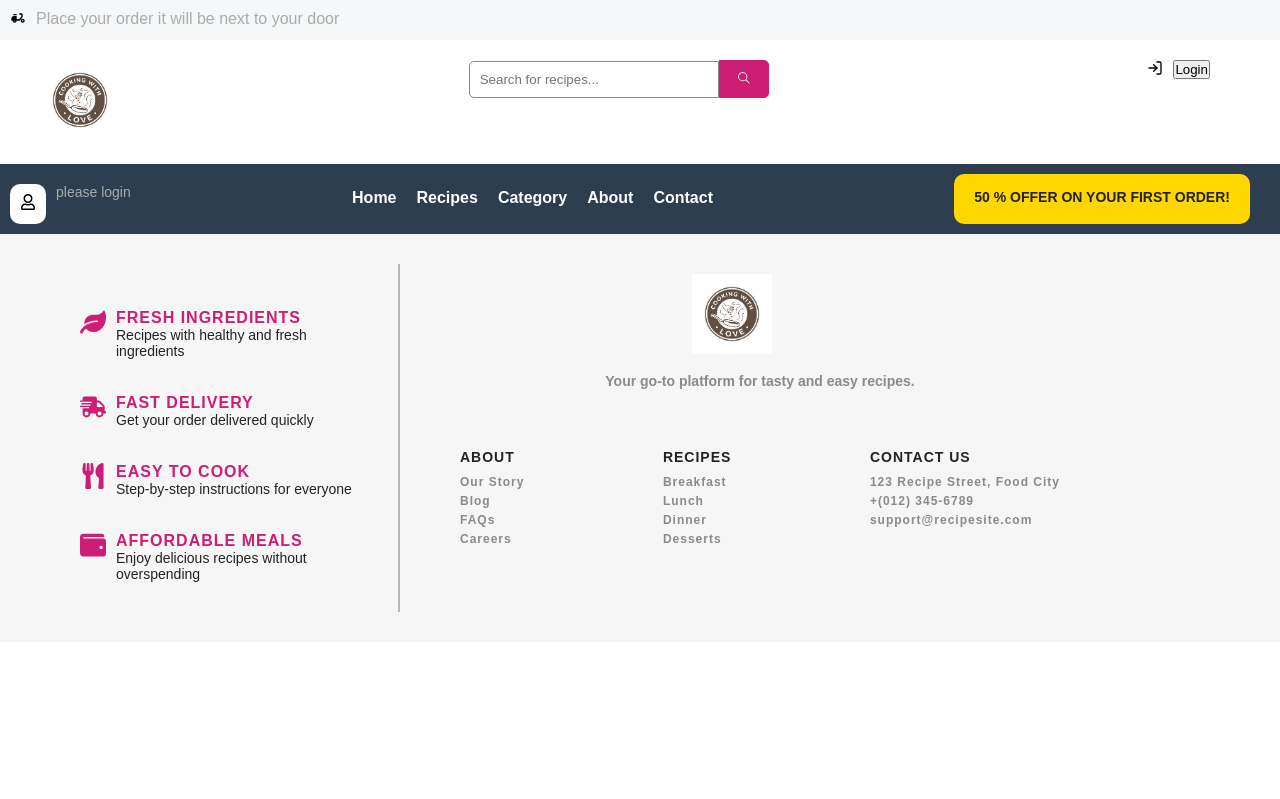
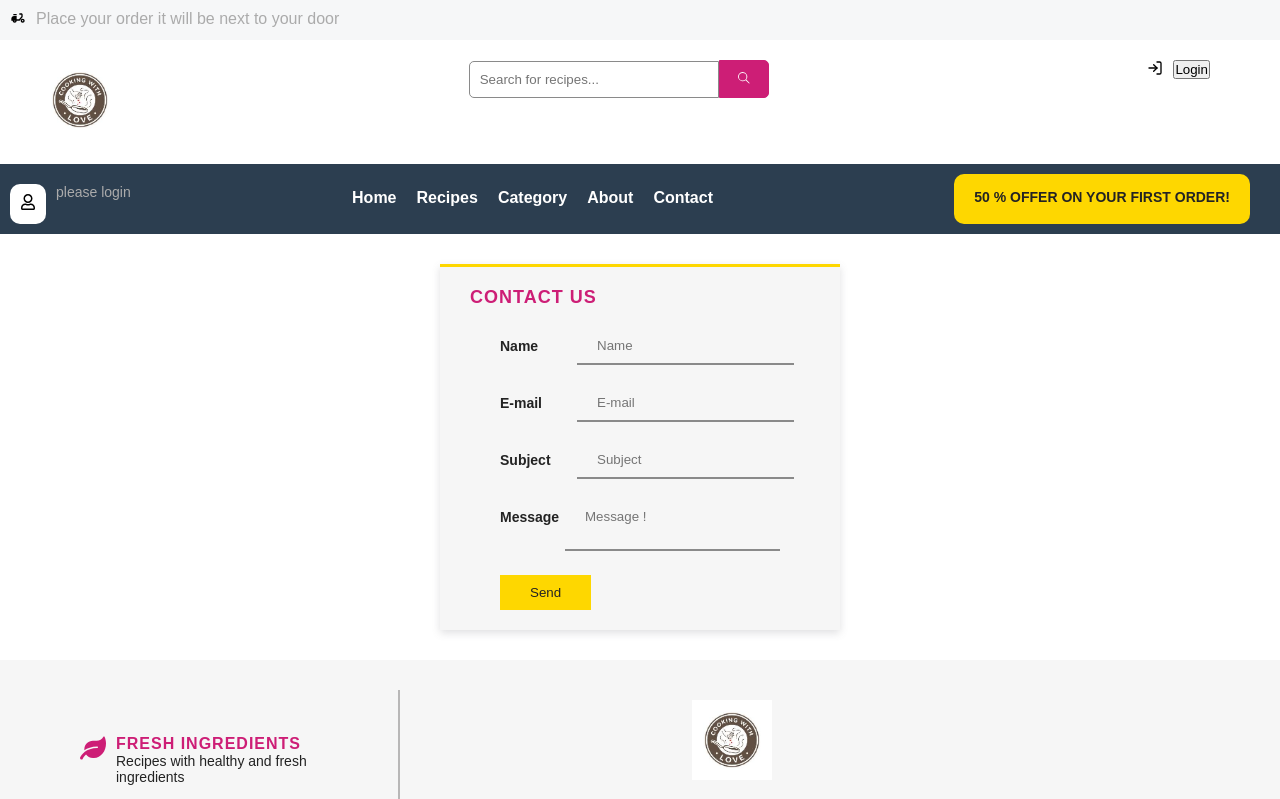
Before and after one commit to samyuktha215/recipesite, a React (Vite) app: page /contact in a window 1280 px wide. Shown: the top 799 px of the page. Built offline with nearby package versions, Linux system fonts and the light colour scheme.

Commit message:
added contactfeature

```diff
--- /dev/null
+++ b/src/components/contact.css
@@ -0,0 +1,70 @@
+* {
+	margin: 0;
+	padding: 0;
+	font-family: sans-serif;
+	box-sizing: border-box;
+}
+.contact {
+	padding: 20px 40px;
+	width: 100%;
+}
+.contact .container {
+	padding: 10px 20px;
+	max-width: 100%;
+}
+.contact .container .form {
+	width: 400px;
+	background: #f6f6f6;
+	padding: 20px 30px;
+	box-shadow: rgba(100, 100, 111, 0.2) 0px 3px 8px;
+	margin: 0px auto;
+	border-top: 3px solid #fed700;
+	border: radius 5px;
+}
+.contact .container .form h2 {
+	color: #cd1e76;
+	text-transform: uppercase;
+	font-size: 18px;
+	letter-spacing: 1px;
+	font-weight: 600;
+}
+.contact .container .form .box {
+	display: flex;
+	margin-top: 20px;
+	justify-content: space-between;
+}
+.contact .container .form .box .label h4 {
+	margin-left: 30px;
+	color: #232323;
+	font-size: 14px;
+	font-weight: 600;
+	margin-top: 10px;
+}
+.contact .container .form .box .input input {
+	margin-right: 16px;
+	border: none;
+	outline: none;
+	background: none;
+	border-bottom: 2px solid #8a8a8a;
+	padding: 10px 20px;
+}
+.contact .container .form .box .input textarea {
+	margin-right: 30px;
+	border: none;
+	outline: none;
+	background: none;
+	border-bottom: 2px solid #8a8a8a;
+	padding: 10px 20px;
+	resize: none;
+}
+.contact .container .form button {
+	margin-top: 20px;
+	margin-left: 30px;
+	padding: 10px 30px;
+	color: #232323;
+	border: none;
+	outline: none;
+	background: none;
+	background: #fed700;
+	cursor: pointer;
+}
--- /dev/null
+++ b/src/components/contact.jsx
@@ -0,0 +1,85 @@
+import React, { useState } from 'react'
+import './contact.css'
+
+const Contact = () => {
+    const[user,setUser]= useState(
+        {
+            Name: '', email:'', Subject:'',Message:''
+        }
+    )
+    let values,names
+    const data=(e)=>{
+        values=e.target.value
+        names=e.target.name
+        setUser({...user,[names]:values})
+    }
+    const send= async(e)=>{
+       const {Name,email,Subject,Message}=user
+       e.preventDefault()
+       const option={
+        method:'POST',
+        headers:{
+            'Content-Type':'application/json'
+        },
+        body:JSON.stringify({
+            Name,email,Subject,Message
+        })
+
+       }
+       const send=await fetch('https://recipesite-ab146-default-rtdb.firebaseio.com/Message.json',option)
+       if(send){
+        alert("Message sent")
+       }
+       else{
+        alert("Error Occured in sending Message")
+       }
+    }
+  return (
+    <>
+    <div className='contact'>
+        <div className='container'>
+            <div className='form'>
+                <h2>Contact us</h2>
+                <form method='POST'>
+                    <div className='box'>
+                        <div className='label'>
+                            <h4>Name</h4>
+                        </div>
+                        <div className='input'>
+                            <input type='text' placeholder='Name' value={user.Name} name='Name' onChange={data}></input>
+                        </div>
+                    </div>
+                    <div className='box'>
+                        <div className='label'>
+                            <h4>E-mail</h4>
+                        </div>
+                        <div className='input'>
+                            <input type='email' placeholder='E-mail' value={user.email} name='email' onChange={data}></input>
+                        </div>
+                    </div>
+                    <div className='box'>
+                        <div className='label'>
+                            <h4>Subject</h4>
+                        </div>
+                        <div className='input'>
+                            <input type='text' placeholder='Subject' value={user.Subject} name='Subject' onChange={data}></input>
+                        </div>
+                    </div>
+                    <div className='box'>
+                        <div className='label'>
+                            <h4>Message</h4>
+                        </div>
+                        <div className='input'>
+                            <textarea placeholder='Message !' value={user.Message} name='Message' onChange={data}></textarea>
+                              </div>
+                    </div>
+                    <button type='submit' onClick={send}>Send</button>
+                </form>
+            </div>
+        </div>
+    </div>
+    </>
+  )
+}
+
+export default Contact
--- a/src/routes/rout.jsx
+++ b/src/routes/rout.jsx
@@ -1,13 +1,14 @@
 import React from 'react'
 import{Routes,Route} from 'react-router-dom'
 import Home from '../components/home.jsx'
+import Contact from '../components/contact.jsx'
 
 
 const Rout = () => {
   return (
     <Routes>
         <Route path='/' element={<Home/>}/>
-
+        <Route path='/contact' element={<Contact/>}/>
     </Routes>
   )
 }
```
Also changed, not shown: 1 other file (tests, documents, lock files or other folders).
